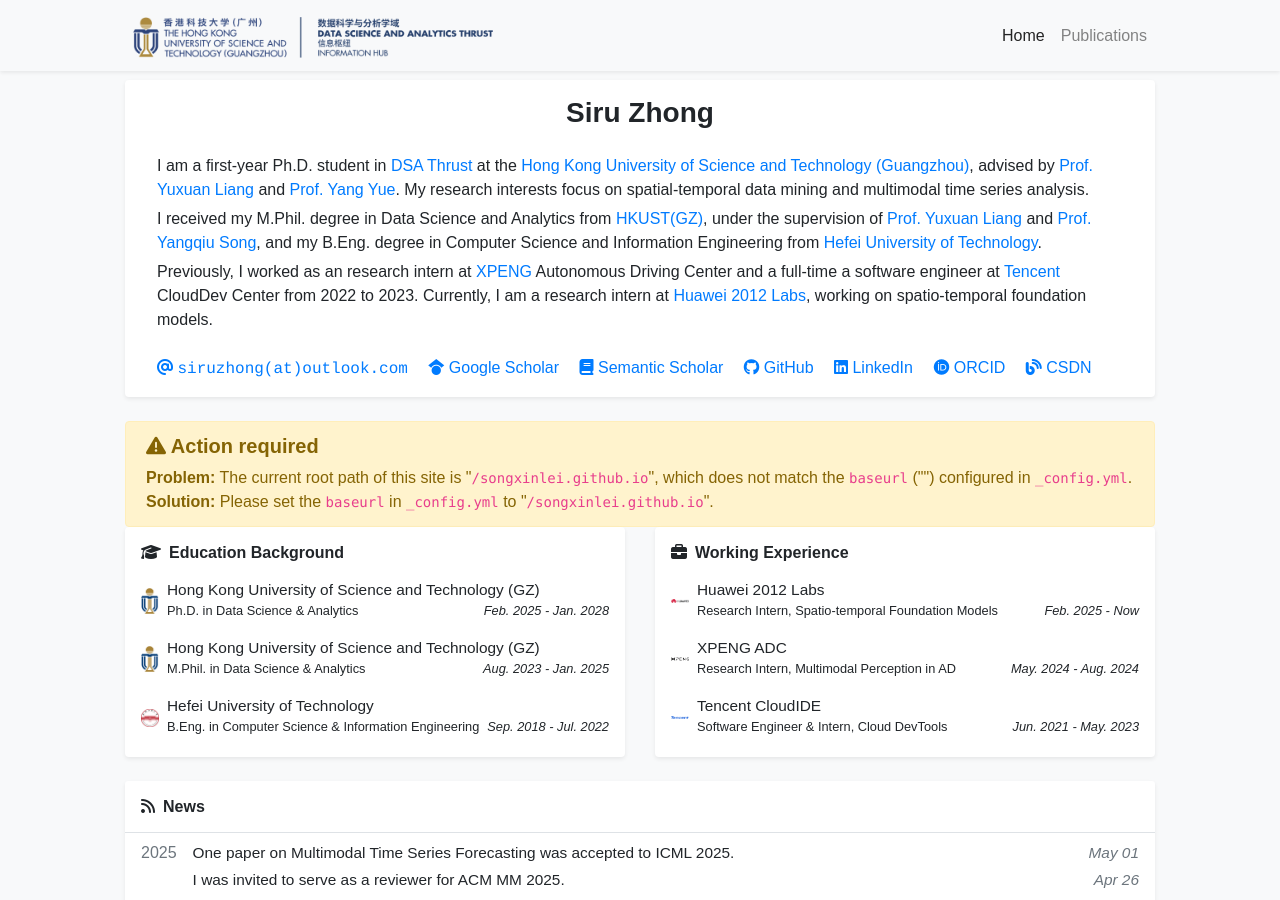
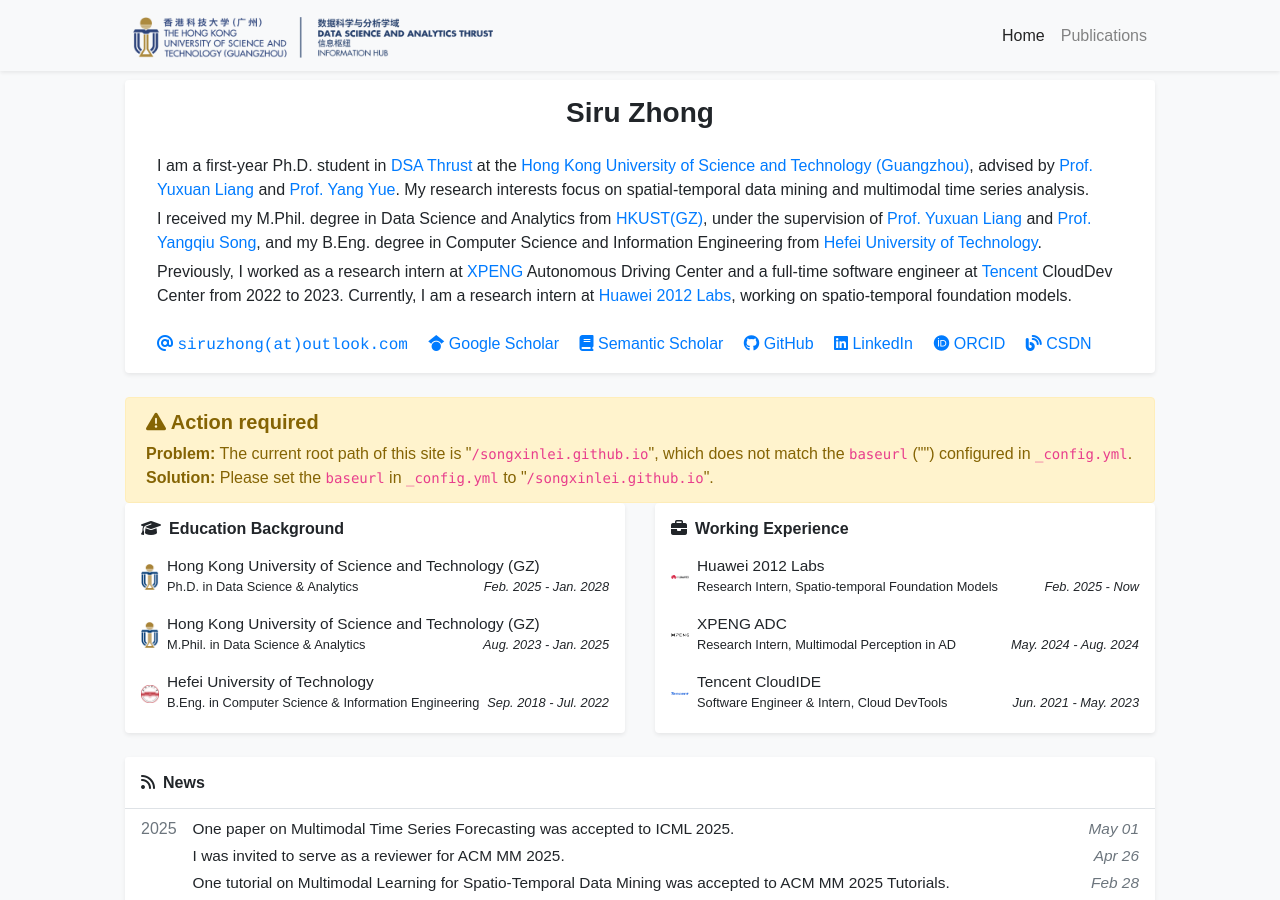
Before and after one commit to thunderlrr/songxinlei.github.io, a Jekyll site: the page built from index.html, in a window 1280 px wide and 900 px high. Built offline with Jekyll 4.4.1, drawn with Linux system fonts in a browser that asks for light colours; a style sheet for code colours, icons or effects is not loaded.

```diff
--- a/_data/profile.yml
+++ b/_data/profile.yml
@@ -28,7 +28,7 @@ short_bio: >-
     I received my M.Phil. degree in Data Science and Analytics from <a href="http://dsa.hkust-gz.edu.cn/" target="_blank">HKUST(GZ)</a>, under the supervision of <a href="https://yuxuanliang.com/" target="_blank">Prof. Yuxuan Liang</a> and <a href="https://www.cse.ust.hk/~yqsong/" target="_blank">Prof. Yangqiu Song</a>, and my B.Eng. degree in Computer Science and Information Engineering from <a href="https://ci.hfut.edu.cn/" target="_blank">Hefei University of Technology</a>.
   </p>
   <p style="margin-bottom: 5px;">
-    Previously, I worked as an research intern at <a href="https://www.xpeng.com/" target="_blank">XPENG</a> Autonomous Driving Center and a full-time a software engineer at <a href="https://www.tencent.com/" target="_blank">Tencent</a> CloudDev Center from 2022 to 2023. Currently, I am a research intern at <a href="https://www.huawei.com/" target="_blank">Huawei 2012 Labs</a>, working on spatio-temporal foundation models.
+    Previously, I worked as a research intern at <a href="https://www.xpeng.com/" target="_blank">XPENG</a> Autonomous Driving Center and a full-time software engineer at <a href="https://www.tencent.com/" target="_blank">Tencent</a> CloudDev Center from 2022 to 2023. Currently, I am a research intern at <a href="https://www.huawei.com/" target="_blank">Huawei 2012 Labs</a>, working on spatio-temporal foundation models.
   </p>
 
 # portrait_url: /assets/images/photos/portrait.jpg
```
